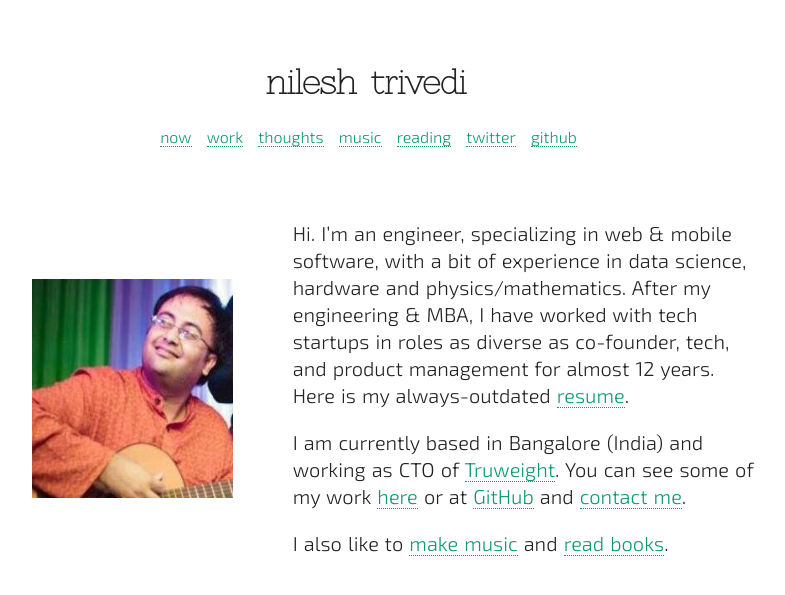
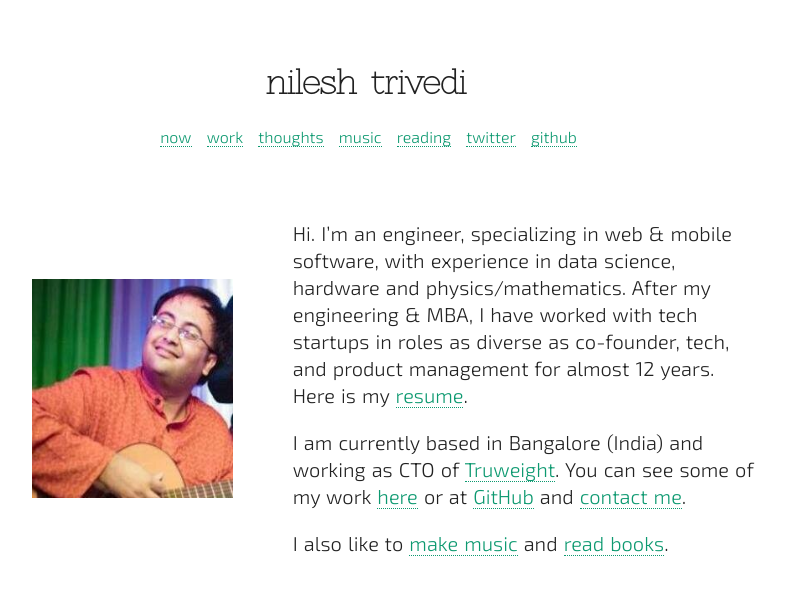
Before and after one commit to nileshtrivedi/nileshtrivediioold, a Jekyll site: the page built from index.html, in a window 1280 px wide. Shown: the top 595 px of the page, without its empty margins (274-1059 px from the left). Built offline with Jekyll 4.4.1, drawn with Linux system fonts in a browser that asks for light colours; some web fonts are replaced.

Commit message:
misc copy change

```diff
--- a/index.html
+++ b/index.html
@@ -25,7 +25,7 @@ title: Home Page
 				<div class="firstpart">
 	      	<div class="intro-img"><img src="img/nilesh.jpeg" alt="nilesh trivedi" title="nilesh trivedi"/></div>
 					<div class="intro">
-        		<p>Hi. I&#8217;m an engineer, specializing in web & mobile software, with a bit of experience in data science, hardware and physics/mathematics. After my engineering & MBA, I have worked with tech startups in roles as diverse as co-founder, tech, and product management for almost 12 years. Here is my always-outdated <a href="/Nilesh_Trivedi_CV.pdf">resume</a>.</p>
+        		<p>Hi. I&#8217;m an engineer, specializing in web & mobile software, with experience in data science, hardware and physics/mathematics. After my engineering & MBA, I have worked with tech startups in roles as diverse as co-founder, tech, and product management for almost 12 years. Here is my <a href="/Nilesh_Trivedi_CV.pdf">resume</a>.</p>
         		<p>I am currently based in Bangalore (India) and working as CTO of <a href="http://truweight.in/" target="_blank">Truweight</a>. You can see some of my work <a href="work.html">here</a> or at <a href="https://github.com/nileshtrivedi">GitHub</a> and <a href="https://twitter.com/nileshtrivedi">contact me</a>.</p>
           	<p>I also like to <a href="music.html">make music</a> and <a href="reading.html">read books</a>.</p>
           </div> <! intro -->
--- a/now.html
+++ b/now.html
@@ -32,8 +32,6 @@ title: Now
 						<p>I moved back to Bangalore last year. These days, I am working as CTO of <a href="http://truweight.in/" target="_blank">Truweight</a>, trying to take nutrition research to the masses using software engineering, data science and design/UX. A lot of my time is spent building and developing the team. On programming front, I'm knee-deep into building mobile apps these days, on both Android and iOS.</p>
 
 						<p>On the music-making front, things have slowed down a bit since I moved to Bangalore, although, I did start playing the Keyboard recently. Watching <a href="https://www.youtube.com/watch?v=xlqXsIY9Sp0" target="_blank">Pehla Nasha cover by Chetan Ghodeshwar</a> is what gave me the final nudge. :)</p>
-
-						<p>The idea for a <b>now</b> page like this one is courtesy of <a href="http://nownownow.com/" target="_blank">http://nownownow.com/</a>.
           </div> <!-- writingall -->
 				</div> <!-- 2ndpart -->
       </div> <!-- #main -->
```
